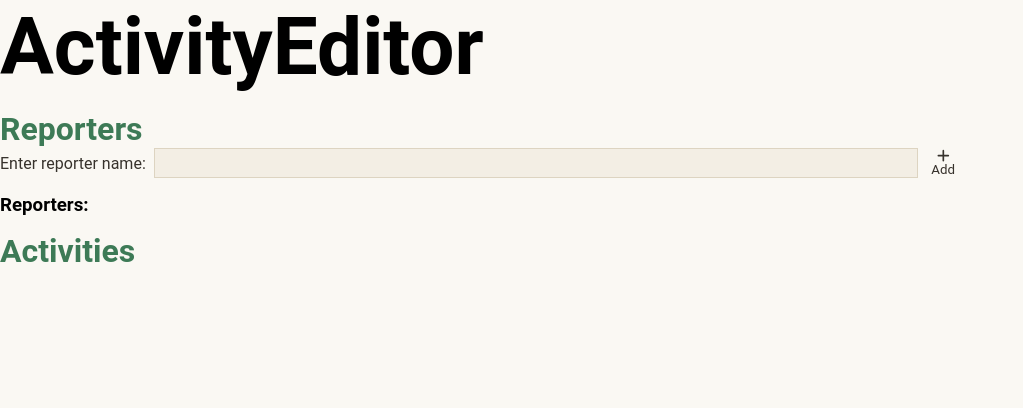
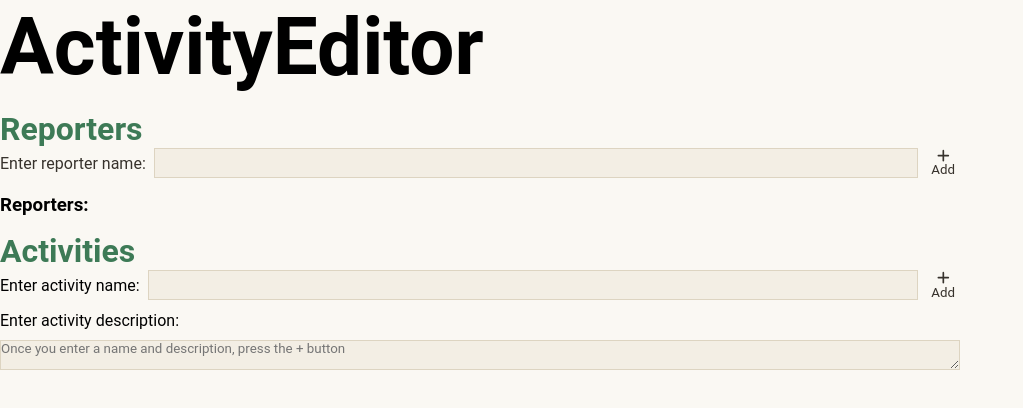
Before and after one commit to asuyer-wpi/cs-509-activity-editor, a Next.js app: page / in a window 1280 px wide. Shown: the top 408 px of the page, without its empty margins (0-1023 px from the left). Built offline with nearby package versions, Linux system fonts and the light colour scheme.

Commit message:
feat(page): implemented activity input and Add Activity use case

```diff
--- a/src/app/page.module.css
+++ b/src/app/page.module.css
@@ -37,8 +37,7 @@
   margin-top: 1rem;
 }
 
-
-/* General styling for a button with an icon in it */
+/* Button with an icon in it */
 .iconButton {
   display: inline-flex;
   flex-direction: column;
@@ -47,7 +46,6 @@
   border: none;
 }
 
-
 .nameAndAdd {
   width: 100%;
   display: inline-flex;
@@ -55,6 +53,7 @@
   gap: 0.5rem;
 }
 
+/* Plus (+) button */
 .addButton {
   font-style: bold;
   font-weight: 400;
@@ -69,6 +68,14 @@
   margin: 0px;
 }
 
+/* */
+.textInput {
+  border: 1px solid var(--input-border);
+  background: var(--input-background);
+  /* width: 450px; */
+  height: 30px;
+  flex-grow: 1;
+}
 
 
 /* Reporter input field */
@@ -85,16 +92,6 @@
   line-height: normal;
 }
 
-.activity-input__name-input,
-.activity-input__description-input,
-.nameInput {
-  border: 1px solid var(--input-border);
-  background: var(--input-background);
-  /* width: 450px; */
-  height: 30px;
-  flex-grow: 1;
-}
-
 /* Reporter list */
 
 .reporterList {
@@ -106,3 +103,13 @@
   display: block;
   margin: 0.5rem;
 }
+
+/* Activity input field */
+
+.activityInput {
+  display: flex;
+  flex-direction: column;
+  align-items: left;
+  gap: 10px;
+  width: 75%;
+}
--- a/src/app/page.tsx
+++ b/src/app/page.tsx
@@ -19,10 +19,19 @@ export default function Page() {
 
   /**
    * Controller: removes unassigned reporter from the reporter list
-   *
+   * @param reporter - Reporter to remove
    */
   function removeReporter(reporter: Reporter) {
     setEditor(editor.withReporterRemoved(reporter))
+  }
+
+  /**
+   * Controller: adds activity to the activies list
+   * @param name - name of activity
+   * @param description - description of activity
+   */
+  function addActivity(name: string, description: string) {
+    setEditor(editor.withNewActivity(new Activity(name, description)))
   }
 
   // TODO: remove once
@@ -53,6 +62,7 @@ export default function Page() {
 
       <section id="activities">
         <h2 className={styles.sectionTitle}>Activities</h2>
+        <ActivityInput addActivity={addActivity} />
       </section>
     </main>
   )
@@ -84,7 +94,7 @@ function ReporterInput({ addReporter }: { addReporter: (name: string) => void })
       <label className={styles.nameLabel} htmlFor={reporterNameId}>
         Enter reporter name:
       </label>
-      <input className={styles.nameInput} id={reporterNameId} type="text" />
+      <input className={styles.textInput} id={reporterNameId} type="text" />
       <button
         className={`${styles.iconButton} ${styles.addButton}`}
         type="submit" >
@@ -134,3 +144,53 @@ function ReporterList({
     </ul>
   )
 }
+
+/**
+ * Input form for activity attributes
+ * @prop addReporter - callback function for adding a activity
+ */
+function ActivityInput({
+  addActivity
+}: {
+  addActivity: (name: string, description: string) => void
+}) {
+  const activityNameId = "activity-name"
+  const activityDescriptionId = "activity-description"
+
+  function handleSubmit(event: React.SubmitEvent<HTMLFormElement>) {
+    // Prevent page reload
+    event.preventDefault()
+
+    // Get name and description values from input fields. Add the activity if both fields
+    // are nonempty
+    const name = document.getElementById(activityNameId) as HTMLInputElement
+    const description = document.getElementById(activityDescriptionId) as HTMLTextAreaElement
+    if (name.value !== "" && description.value !== "") {
+      addActivity(name.value, description.value)
+
+      // Clear fields
+      name.value = ""
+      description.value = ""
+    }
+  }
+
+  return (
+    <form className={styles.activityInput} onSubmit={handleSubmit}>
+      <span className={styles.nameAndAdd}>
+        <label className={styles.activityNameLabel} htmlFor={activityNameId}>
+          Enter activity name:
+        </label>
+        <input className={styles.textInput} id={activityNameId} type="text" />
+        <button className={`${styles.iconButton} ${styles.addButton}`}>
+          <FontAwesomeIcon icon={faPlus} />
+          Add
+        </button>
+      </span>
+      <label className={styles.activityDescriptionLabel} htmlFor={activityDescriptionId}>
+        Enter activity description:
+      </label>
+      <textarea className={styles.textInput} id={activityDescriptionId}
+        placeholder="Once you enter a name and description, press the + button"></textarea>
+    </form>
+  )
+}
```
